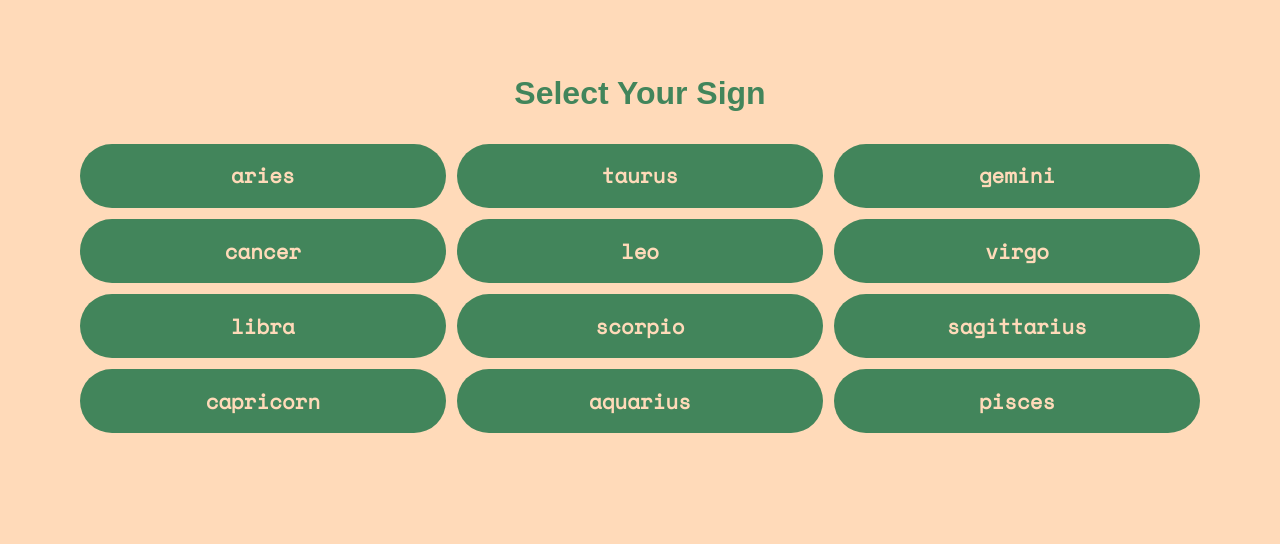
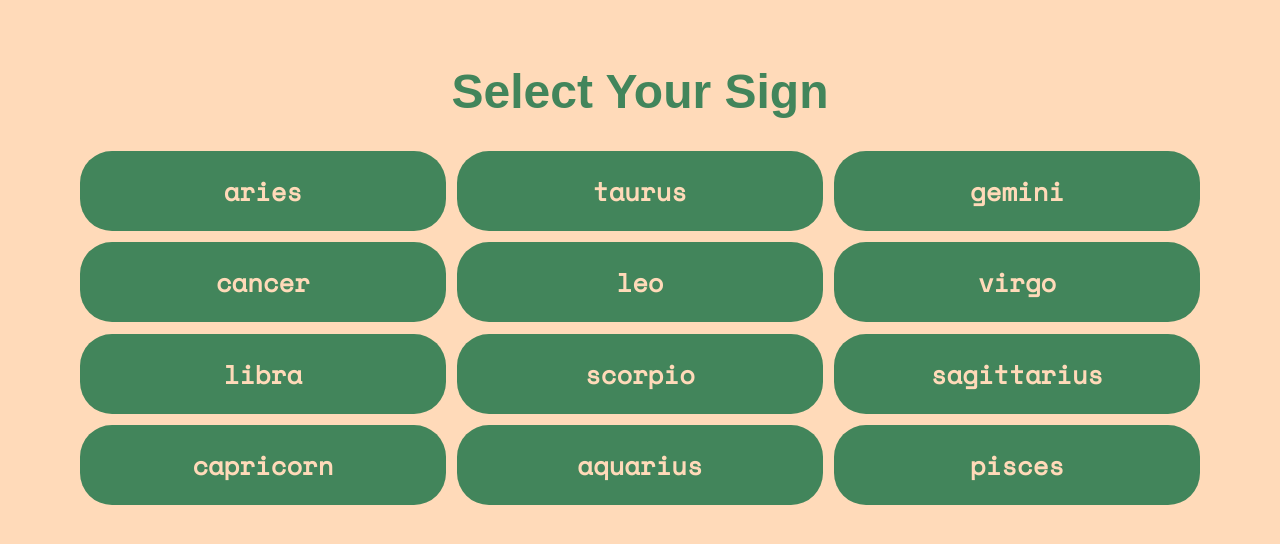
Before and after one commit to hakuthewizard/Daily-Horoscope-Astrology-React-App, a React (Create React App) app: page / in a window 1280 px wide. Shown: the top 544 px of the page. Built offline with nearby package versions, Linux system fonts and the light colour scheme; a web font is replaced by a local one.

Commit message:
update on styles

```diff
--- a/src/components/Reading.css
+++ b/src/components/Reading.css
@@ -10,12 +10,17 @@
     margin:1rem;
 
 }
+h1 {
+    text-align:center;
+    font-size: 3rem;
+}
 .card>p {
     padding:0;
     margin:1rem;
 }
 .reading-title {
     color: #D2D79F;
-    font-size:1rem;
+    font-size:1.2rem;
     font-family:  'Seymour One', sans-serif;
+
 }
--- a/src/components/SelectedSign.css
+++ b/src/components/SelectedSign.css
@@ -13,9 +13,9 @@ body{
     justify-content:center;
     margin-top:1rem;
 }
-.container > h2{
+.container > h2 {
     text-align:center;
-    font-size: 2rem;
+    font-size: 3rem;
     color:#42855B;
     margin:2rem;
 }
@@ -24,11 +24,12 @@ body{
    font-family: 'Space Mono', monospace;
    background-color:#42855B;
    border:0 solid transparent;
-   height: 4rem;
+   height: 5rem;
    border-radius:2rem;
     color:peachpuff;
-    font-size:1.3rem;
+    font-size:1.6rem;
     font-weight:bold;
+
 }
 .sign-button:hover {
     cursor:pointer;
```
